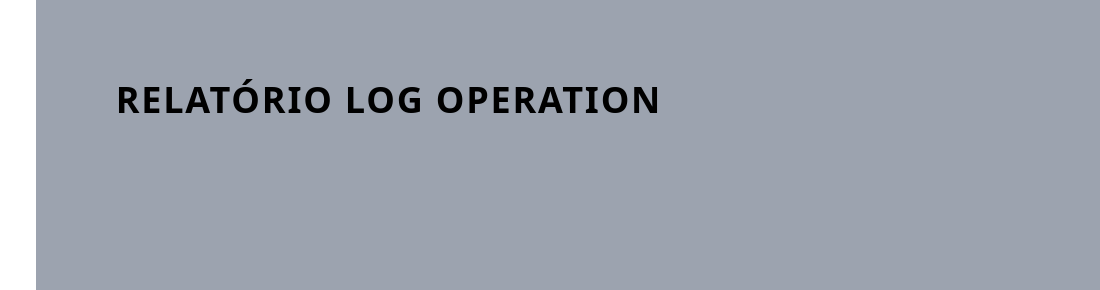
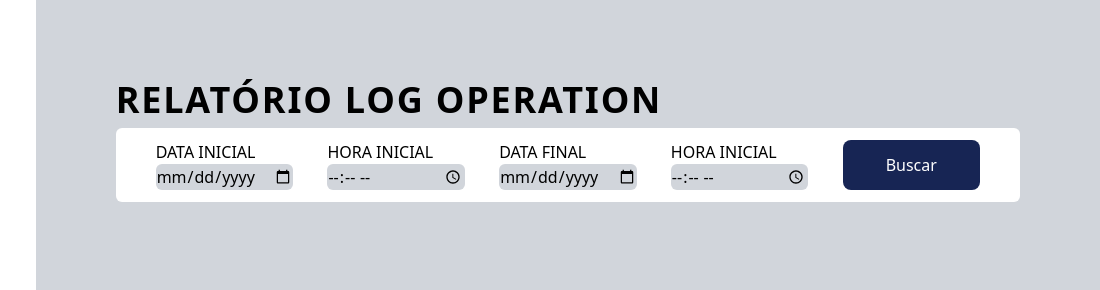
Before and after one commit to eliezerbuczak/logoperation, a website: page src/index.html in a window 1280 px wide. Shown: the top 290 px of the page, 180-1280 px from the left. Drawn offline with nearby package versions, Linux system fonts and the light colour scheme; files that its build step writes are made by us from their sources.

Commit message:
card searh

```diff
--- a/src/index.html
+++ b/src/index.html
@@ -8,7 +8,7 @@
     <title>Log operation</title>
 </head>
 
-<body class="bg-gray-400">
+<body class="bg-gray-300">
     <main class="flex flex-row">
         <nav class="p-10 bg-white h-screen">
             <ul>
@@ -23,10 +23,31 @@
                 <p class=" text-blue-950 pb-5 fixed w-40 text-center bottom-0">V.3.0.14</p>
             </ul>
         </nav>
-        <div class="m-20 w-5/6">
+        <div class="m-20 w-5/6 flex-col flex">
             <h1 class="font-bold font tracking-wider text-4xl uppercase">
                 relatório log operation
             </h1>
+            <div class="flex flex-row bg-white px-10 py-3 justify-between rounded-md mt-2">
+                <div class="flex flex-col w-1/6">
+                    <label for="data-inicial" class="uppercase font-medium">data inicial</label>
+                    <input type="date" name="data-inicial" id="data-inicial" class="bg-gray-300 text rounded-md" />
+                </div>
+                <div class="flex flex-col w-1/6">
+                    <label for="hora-inicial" class="uppercase font-medium">hora inicial</label>
+                    <input type="time" name="hora-inicial" id="hora-inicial" class="bg-gray-300 text rounded-md" />
+                </div>
+                <div class="flex flex-col w-1/6">
+                    <label for="data-final " class="uppercase font-medium">data final</label>
+                    <input type="date" name="data-final" id="data-final" class="bg-gray-300 text rounded-md" />
+                </div>
+                <div class="flex flex-col w-1/6">
+                    <label for="hora-final" class="uppercase font-medium">hora inicial</label>
+                    <input type="time" name="hora-final" id="hora-final" class="bg-gray-300 text rounded-md" />
+                </div>
+                <div class="flex flex-col w-1/6">
+                    <button class="h-full rounded-lg text-center bg-blue-950 text-white">Buscar</button>
+                </div>
+            </div>
         </div>
 
 
```
